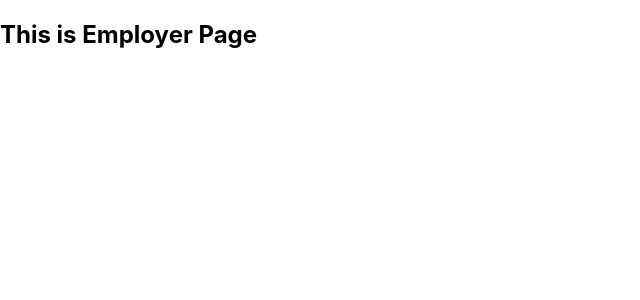
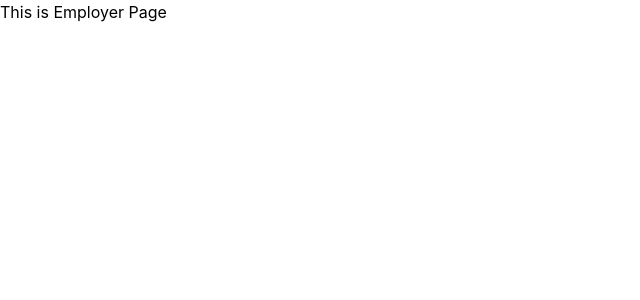
Before and after one commit to BabriWala/healthTrust2, a Next.js app: page /employer in a window 1280 px wide. Shown: the top 300 px of the page, without its empty margins (0-640 px from the left). Built offline with nearby package versions, Linux system fonts and the light colour scheme.

Commit message:
added tailwind

```diff
--- a/package.json
+++ b/package.json
@@ -12,5 +12,10 @@
     "next": "13.0.6",
     "react": "18.2.0",
     "react-dom": "18.2.0"
+  },
+  "devDependencies": {
+    "autoprefixer": "^10.4.13",
+    "postcss": "^8.4.20",
+    "tailwindcss": "^3.2.4"
   }
 }
--- /dev/null
+++ b/postcss.config.js
@@ -0,0 +1,6 @@
+module.exports = {
+  plugins: {
+    tailwindcss: {},
+    autoprefixer: {},
+  },
+}
--- a/styles/globals.css
+++ b/styles/globals.css
@@ -1,3 +1,7 @@
+@tailwind base;
+@tailwind components;
+@tailwind utilities;
+
 html,
 body {
   padding: 0;
--- /dev/null
+++ b/tailwind.config.js
@@ -0,0 +1,10 @@
+/** @type {import('tailwindcss').Config} */
+module.exports = {
+  content: [
+    "./src/**/*.{js,jsx,ts,tsx}",
+  ],
+  theme: {
+    extend: {},
+  },
+  plugins: [],
+}
```
Also changed, not shown: 1 other file (tests, documents, lock files or other folders).
